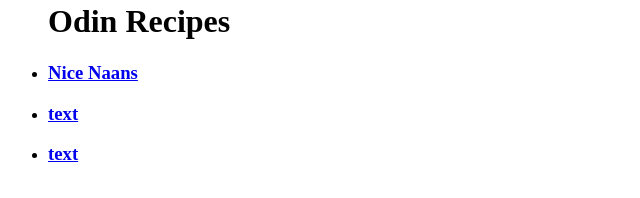
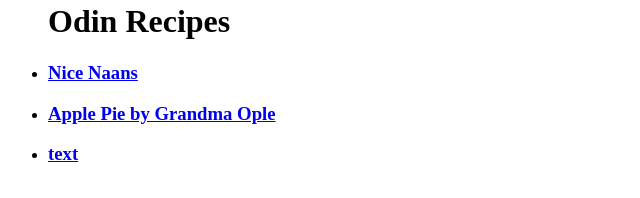
Before and after one commit to kiku72/odin-recipes, a plain HTML site: page index.html in a window 1280 px wide. Shown: the part 330-528 px from the top of the page, without its empty margins (0-640 px from the left). Drawn offline with Linux system fonts and the light colour scheme.

Commit message:
Add access to new recipe from home page

```diff
--- a/index.html
+++ b/index.html
@@ -12,7 +12,7 @@
             </p>
                 <li><h3><a href="./recipes/naan.html"> Nice Naans </a></h3></li>
 
-                <li><h3><a href=.recipes/"> text </a></h3></li>
+                <li><h3><a href="./recipes/apple_pie.html"> Apple Pie by Grandma Ople </a></h3></li>
 
                 <li><h3><a href=.recipes/"> text </a></h3></li>
         </ul>
```
